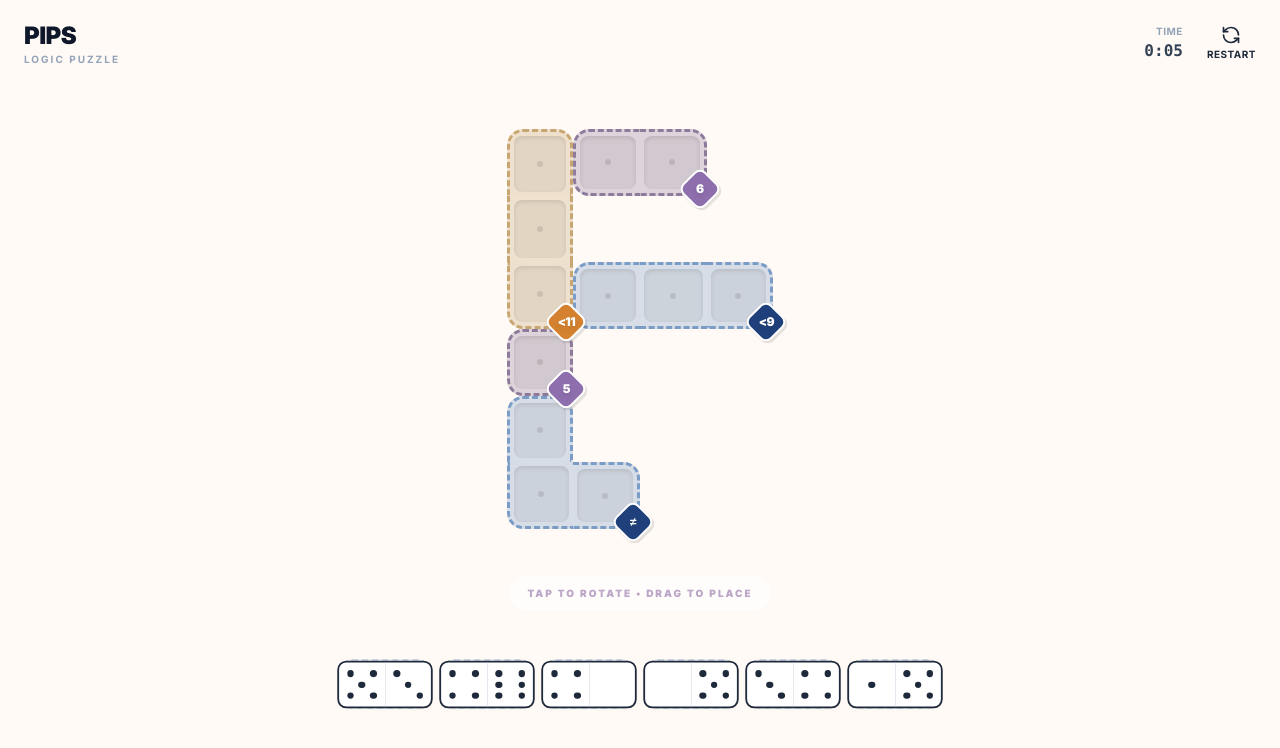
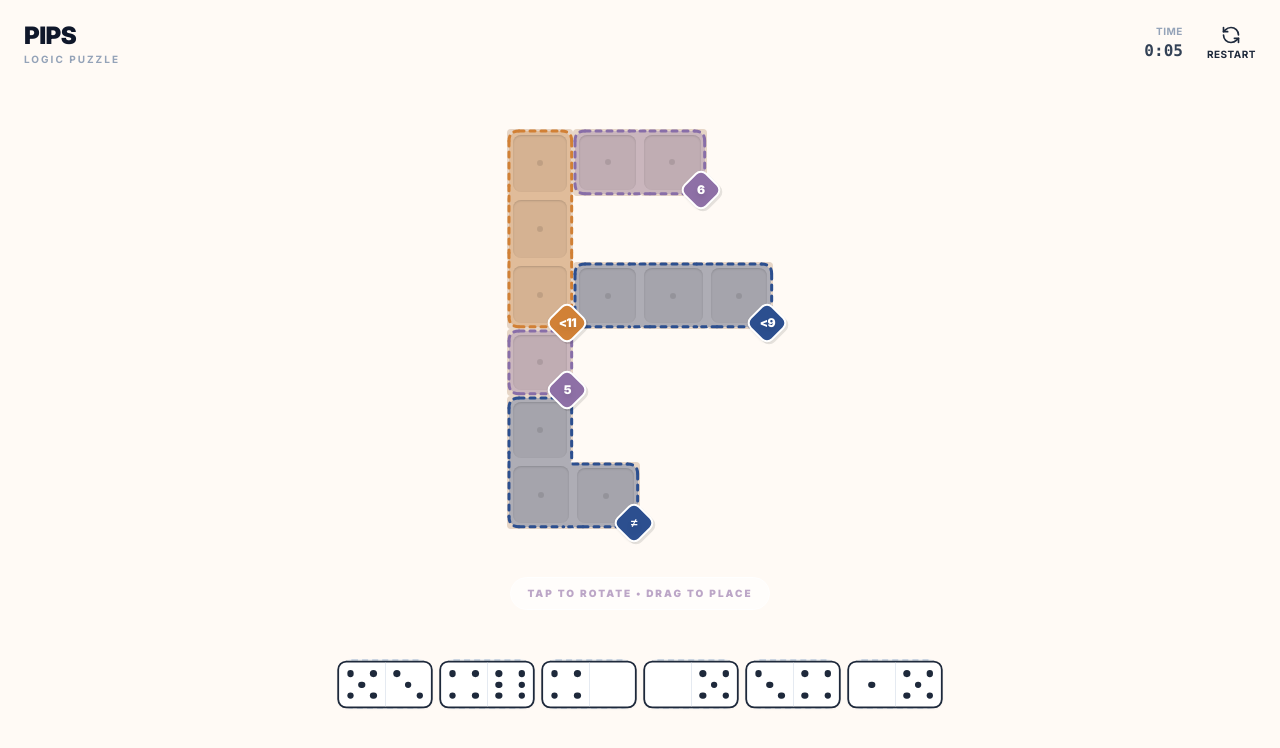
Before and after one commit to mollysandler/endless-pips, a React (Vite) app in the folder pips/: page / in a window 1280 px wide. Shown: the top 748 px of the page. Built offline with nearby package versions, Linux system fonts and the light colour scheme.

Commit message:
ui highly improved

```diff
--- /dev/null
+++ b/pips/src/components/DashedBorder.jsx
@@ -0,0 +1,131 @@
+import React, { useState, useEffect, useRef } from "react";
+
+export const DashedBorder = ({
+  color,
+  showTop,
+  showRight,
+  showBottom,
+  showLeft,
+  radiusTL,
+  radiusTR,
+  radiusBL,
+  radiusBR,
+  isNeutral,
+}) => {
+  const containerRef = useRef(null);
+  const [dimensions, setDimensions] = useState({ width: 0, height: 0 });
+
+  useEffect(() => {
+    if (!containerRef.current) return;
+    const observeTarget = containerRef.current;
+    const resizeObserver = new ResizeObserver((entries) => {
+      for (const entry of entries) {
+        setDimensions({
+          width: entry.contentRect.width,
+          height: entry.contentRect.height,
+        });
+      }
+    });
+    resizeObserver.observe(observeTarget);
+    return () => resizeObserver.unobserve(observeTarget);
+  }, []);
+
+  const { width, height } = dimensions;
+  if (width === 0 || height === 0)
+    return <div ref={containerRef} className="absolute inset-0" />;
+
+  // STYLE CONFIG
+  // Thinner stroke, tighter dashes to match reference
+  const strokeWidth = 3;
+  const dashArray = "5 6"; // 5px line, 6px gap
+  const R = 10; // Radius matches the div radius
+
+  const segments = [];
+
+  // Helper: Draw segments based on visibility
+  // TOP-LEFT
+  if (showTop && showLeft && radiusTL)
+    segments.push(<path key="tl-c" d={`M 0 ${R} Q 0 0 ${R} 0`} />);
+  else {
+    if (showTop) segments.push(<path key="tl-t" d={`M 0 0 L ${R} 0`} />);
+    if (showLeft) segments.push(<path key="tl-l" d={`M 0 0 L 0 ${R}`} />);
+  }
+
+  // TOP-RIGHT
+  if (showTop && showRight && radiusTR)
+    segments.push(
+      <path key="tr-c" d={`M ${width - R} 0 Q ${width} 0 ${width} ${R}`} />
+    );
+  else {
+    if (showTop)
+      segments.push(<path key="tr-t" d={`M ${width - R} 0 L ${width} 0`} />);
+    if (showRight)
+      segments.push(<path key="tr-r" d={`M ${width} 0 L ${width} ${R}`} />);
+  }
+
+  // BOTTOM-RIGHT
+  if (showBottom && showRight && radiusBR)
+    segments.push(
+      <path
+        key="br-c"
+        d={`M ${width} ${height - R} Q ${width} ${height} ${
+          width - R
+        } ${height}`}
+      />
+    );
+  else {
+    if (showBottom)
+      segments.push(
+        <path key="br-b" d={`M ${width} ${height} L ${width - R} ${height}`} />
+      );
+    if (showRight)
+      segments.push(
+        <path key="br-r" d={`M ${width} ${height - R} L ${width} ${height}`} />
+      );
+  }
+
+  // BOTTOM-LEFT
+  if (showBottom && showLeft && radiusBL)
+    segments.push(
+      <path key="bl-c" d={`M ${R} ${height} Q 0 ${height} 0 ${height - R}`} />
+    );
+  else {
+    if (showBottom)
+      segments.push(<path key="bl-b" d={`M ${R} ${height} L 0 ${height}`} />);
+    if (showLeft)
+      segments.push(<path key="bl-l" d={`M 0 ${height - R} L 0 ${height}`} />);
+  }
+
+  // SIDES (Connect the corners)
+  if (showTop && width > 2 * R)
+    segments.push(<path key="s-t" d={`M ${R} 0 L ${width - R} 0`} />);
+  if (showBottom && width > 2 * R)
+    segments.push(
+      <path key="s-b" d={`M ${R} ${height} L ${width - R} ${height}`} />
+    );
+  if (showLeft && height > 2 * R)
+    segments.push(<path key="s-l" d={`M 0 ${R} L 0 ${height - R}`} />);
+  if (showRight && height > 2 * R)
+    segments.push(
+      <path key="s-r" d={`M ${width} ${R} L ${width} ${height - R}`} />
+    );
+
+  return (
+    <div
+      ref={containerRef}
+      className="absolute inset-0 w-full h-full pointer-events-none"
+    >
+      <svg width={width} height={height} style={{ overflow: "visible" }}>
+        <g
+          fill="none"
+          stroke={color}
+          strokeWidth={strokeWidth}
+          strokeDasharray={dashArray}
+          strokeLinecap="round"
+        >
+          {segments}
+        </g>
+      </svg>
+    </div>
+  );
+};
--- a/pips/src/components/GameBoard.jsx
+++ b/pips/src/components/GameBoard.jsx
@@ -1,19 +1,23 @@
 import React from "react";
 import { RegionConstraint } from "./RegionConstraint";
 import { DominoPiece } from "./DominoPiece";
+import { DashedBorder } from "./DashedBorder";
 
+// Colors from reference
 const regionStyles = {
-  purple: { bg: "bg-[#c4b2ce]", border: "border-[#8e7b9b]" },
-  pink: { bg: "bg-[#eab0bb]", border: "border-[#c47e8e]" },
-  teal: { bg: "bg-[#a9cdce]", border: "border-[#6b9ea0]" },
-  orange: { bg: "bg-[#e8cda1]", border: "border-[#c7a672]" },
-  navy: { bg: "bg-[#b3c7e6]", border: "border-[#7a9cc6]" },
-  green: { bg: "bg-[#c8d4a1]", border: "border-[#5d7616]" },
-  // NEW NEUTRAL STYLE (Wildcard)
-  neutral: { bg: "bg-[#e3d0bf]", border: "border-[#d1c4b5]" },
+  purple: { bg: "#c5b4cc", border: "#886ea8" },
+  pink: { bg: "#e8acb9", border: "#d94568" },
+  teal: { bg: "bg-[#a3c3c7]", border: "#408591" },
+  orange: { bg: "#e6ceab", border: "#d18035" },
+  navy: { bg: "#b3c7e6", border: "#2c4f8f" },
+  green: { bg: "#c8d4a1", border: "#627d22" },
+  neutral: { bg: "#e6d5c6", border: "none" }, // Neutral matches the base board
 };
 
-const defaultStyle = { bg: "bg-[#dcd0c5]", border: "border-[#a89b90]" };
+const defaultStyle = { bg: "#dcd0c5", border: "#a89b90" };
+
+// The color of the "Physical Board" underneath the regions
+const BOARD_BASE_COLOR = "#e6d5c6";
 
 export const GameBoard = ({
   board,
@@ -47,54 +51,48 @@ export const GameBoard = ({
         {Array.from({ length: board.rows }).map((_, r) =>
           Array.from({ length: board.cols }).map((_, c) => {
             const region = getRegionAt(r, c);
+
+            // 1. VOID: No board here
             if (!board.gridShape[r][c] || !region) {
               return (
                 <div key={`${r}-${c}`} className="w-full h-full invisible" />
               );
             }
+
             const rid = region.id;
+            const theme = regionStyles[region.colorTheme] || defaultStyle;
+            const isNeutral = region.colorTheme === "neutral";
+
+            // 2. NEIGHBOR CHECKS
             const sameTop = isSameRegion(r - 1, c, rid);
             const sameBottom = isSameRegion(r + 1, c, rid);
             const sameLeft = isSameRegion(r, c - 1, rid);
             const sameRight = isSameRegion(r, c + 1, rid);
 
-            const theme = regionStyles[region.colorTheme] || defaultStyle;
+            // 3. PADDING / GUTTER LOGIC
+            // If neighbor is different, we add a small padding to reveal the "Base Board" underneath.
+            // This creates the separation lines.
+            const gapSize = "2px";
+            const paddingStyle = {
+              paddingTop: sameTop ? "0" : gapSize,
+              paddingBottom: sameBottom ? "0" : gapSize,
+              paddingLeft: sameLeft ? "0" : gapSize,
+              paddingRight: sameRight ? "0" : gapSize,
+            };
 
-            const roundedClasses = [
-              !sameTop && !sameLeft ? "rounded-tl-[1rem]" : "",
-              !sameTop && !sameRight ? "rounded-tr-[1rem]" : "",
-              !sameBottom && !sameLeft ? "rounded-bl-[1rem]" : "",
-              !sameBottom && !sameRight ? "rounded-br-[1rem]" : "",
-            ].join(" ");
-
-            const borderColorHex = theme.border.match(/#\w+/)?.[0] || "#999";
-
-            // --- BORDER LOGIC ---
-            // Neutral regions look solid/recessed, others are dashed
-            const borderType =
-              region.colorTheme === "neutral" ? "solid" : "dashed";
-
-            // For neutral, we can make the border slightly thinner or match background to look like a solid block
-            const borderWidth = region.colorTheme === "neutral" ? "1px" : "3px";
-            const customBorder = `${borderWidth} ${borderType} ${borderColorHex}`;
-
-            // For neutral, use opaque background. For others, use transparent.
-            const bgColor =
-              region.colorTheme === "neutral"
-                ? borderColorHex // Use the border color as the solid fill for neutral (looks like beige block)
-                : `${borderColorHex}4D`; // 30% opacity for colored regions
-
-            const styles = {
-              backgroundColor: bgColor,
-              borderTop: !sameTop ? customBorder : "0",
-              borderBottom: !sameBottom ? customBorder : "0",
-              borderLeft: !sameLeft ? customBorder : "0",
-              borderRight: !sameRight ? customBorder : "0",
+            // 4. ROUNDING LOGIC (For the colored patch)
+            const radius = "10px";
+            const roundedStyle = {
+              borderTopLeftRadius: !sameTop && !sameLeft ? radius : "0",
+              borderTopRightRadius: !sameTop && !sameRight ? radius : "0",
+              borderBottomLeftRadius: !sameBottom && !sameLeft ? radius : "0",
+              borderBottomRightRadius: !sameBottom && !sameRight ? radius : "0",
             };
 
             const isLabelCell =
               region.labelPosition?.r === r && region.labelPosition?.c === c;
 
+            // 5. OCCUPANCY (For socket shadow)
             const isOccupied = placements.some((p) => {
               const rot = ((p.rotation % 360) + 360) % 360;
               if (p.r === r && p.c === c) return true;
@@ -108,14 +106,73 @@ export const GameBoard = ({
             return (
               <div
                 key={`${r}-${c}`}
-                className={`relative w-full h-full box-border ${roundedClasses}`}
-                style={styles}
+                className="relative w-full h-full box-border"
+                style={{
+                  // The "Base Board" color fills the entire cell slot
+                  backgroundColor: BOARD_BASE_COLOR,
+                  // If this cell is a corner of the WHOLE board, we might want to round the base too?
+                  // For now, let's keep the base square-ish to act as the grout,
+                  // or simple rounding:
+                  borderRadius: "4px",
+                }}
               >
+                {/*
+                   THE REGION OVERLAY
+                   This div shrinks based on paddingStyle to reveal the base color
+                   when next to a different region.
+                */}
+                <div
+                  className="w-full h-full relative"
+                  style={{
+                    ...paddingStyle,
+                    transition: "all 0.2s",
+                  }}
+                >
+                  <div
+                    className="w-full h-full relative"
+                    style={{
+                      // For neutral, we just show the base (transparent bg here)
+                      // For colored, we show the vibrant opaque color + opacity
+                      backgroundColor: isNeutral
+                        ? "transparent"
+                        : `${theme.border}4D`, // 30% opacity
+                      ...roundedStyle,
+                    }}
+                  >
+                    {/* SVG Border - Only for colored regions */}
+                    {!isNeutral && (
+                      <DashedBorder
+                        color={theme.border}
+                        isNeutral={isNeutral}
+                        showTop={!sameTop}
+                        showBottom={!sameBottom}
+                        showLeft={!sameLeft}
+                        showRight={!sameRight}
+                        radiusTL={!sameTop && !sameLeft}
+                        radiusTR={!sameTop && !sameRight}
+                        radiusBL={!sameBottom && !sameLeft}
+                        radiusBR={!sameBottom && !sameRight}
+                      />
+                    )}
+
+                    {/* Empty Socket Shadow */}
                     {!isOccupied && (
-                  <div className="absolute inset-1 rounded-lg bg-black/5 shadow-[inset_0_2px_4px_rgba(0,0,0,0.1)] flex items-center justify-center">
+                      <div
+                        className="absolute inset-1 rounded-lg"
+                        style={{
+                          // A subtle inner shadow to make it look like a recessed hole
+                          backgroundColor: "rgba(0,0,0,0.05)",
+                          boxShadow: "inset 0 1px 2px rgba(0,0,0,0.15)",
+                        }}
+                      >
+                        {/* Tiny center dot */}
+                        <div className="absolute inset-0 flex items-center justify-center">
                           <div className="w-1.5 h-1.5 rounded-full bg-black/10" />
                         </div>
+                      </div>
                     )}
+
+                    {/* Constraint Tag */}
                     {isLabelCell && (
                       <RegionConstraint
                         constraint={region.constraint}
@@ -123,11 +180,14 @@ export const GameBoard = ({
                       />
                     )}
                   </div>
+                </div>
+              </div>
             );
           })
         )}
       </div>
 
+      {/* OVERLAY: DOMINOES */}
       <div className="absolute inset-0 w-full h-full pointer-events-none">
         {placements.map((p) => {
           const domino = availableDominoes.find((d) => d.id === p.dominoId);
@@ -148,7 +208,8 @@ export const GameBoard = ({
                 height: `${(1 / board.rows) * 100}%`,
                 transformOrigin: "25% 50%",
                 transform: `rotate(${p.rotation}deg)`,
-                padding: "2px",
+                // Padding ensures the piece sits "inside" the board edges nicely
+                padding: "3px",
               }}
               onMouseDown={(e) => onPieceMouseDown(e, p.dominoId)}
             >
```
Also changed, not shown: pips/src/components/RegionConstraint.jsx (+9 -9 lines). Lines whose indentation alone changed are shown as unchanged.
